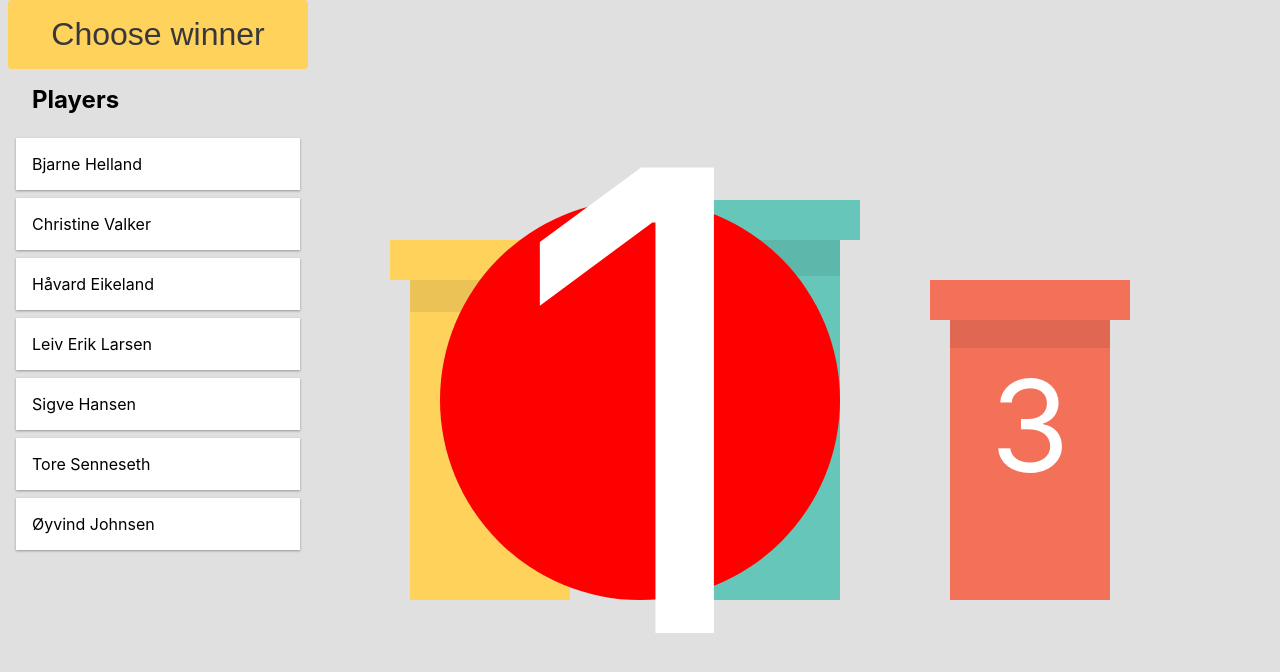
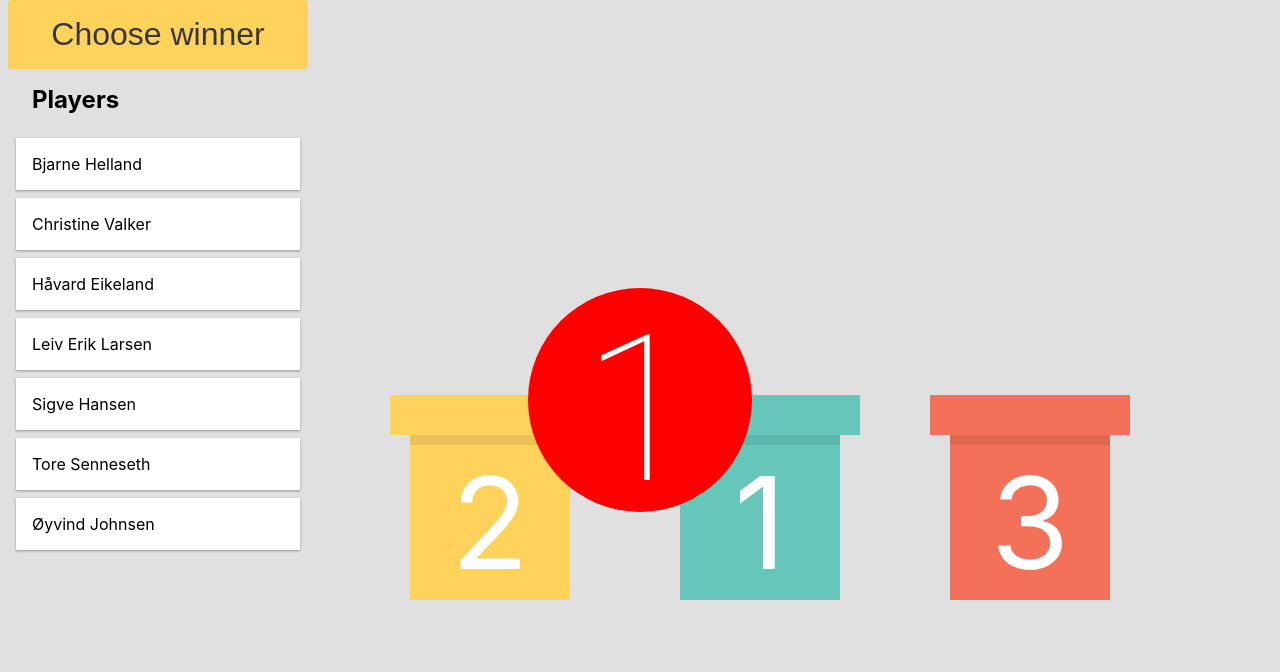
Before and after one commit to bjarnehelland/winner, a Next.js app: page / in a window 1280 px wide. Both pictures are taken after a click on the button "Choose winner". Shown: the top 672 px of the page. Built offline with nearby package versions, Linux system fonts and the light colour scheme.

Commit message:
winner icon

```diff
--- a/components/Podeum.js
+++ b/components/Podeum.js
@@ -3,13 +3,24 @@ import { motion } from "framer-motion";
 
 function Podeum({ color, height, winner }) {
   return (
+    <div>
+      {winner.name && (
+        <motion.img
+          layoutId={winner.name}
+          src="/happy.svg"
+          alt="Winner"
+          className={styles.winnerImg}
+        />
+      )}
+
       <div className={styles.podeum} style={{ height }}>
         <div className={styles.platform} style={{ background: color }}>
-        <motion.div layoutId={winner.name}>{winner.name}</motion.div>
+          <div>{winner.name}</div>
         </div>
         <div className={styles.base} style={{ background: color }}>
           <div className={styles.shadow}></div>
           {winner.position}
+        </div>
       </div>
     </div>
   );
--- a/pages/index.js
+++ b/pages/index.js
@@ -82,7 +82,18 @@ export default function Home() {
 
           {countdown > 0 && (
             <div className={styles.countdown}>
-              <div className={styles.countdownCircle}>{countdown}</div>
+              <motion.div
+                className={styles.countdownCircle}
+                animate={{ scale: [0, 1, 0] }}
+                transition={{
+                  duration: 1,
+                  ease: "easeInOut",
+                  times: [0, 0.5, 1],
+                  loop: Infinity,
+                }}
+              >
+                <div>{countdown}</div>
+              </motion.div>
             </div>
           )}
         </div>
--- a/styles/Home.module.css
+++ b/styles/Home.module.css
@@ -62,11 +62,12 @@
   background: red;
   color: white;
   border-radius: 50%;
-  width: 50vh;
-  height: 50vh;
+  width: calc(min(100vh, 100vw) - 100px);
+  height: calc(min(100vh, 100vw) - 100px);
   display: flex;
   justify-content: center;
   align-items: center;
-  font-size: 40rem;
+  font-size: clamp(1.5rem, 50vw, 60rem);
+  font-family: "Roboto Mono", monospace;
   z-index: 10;
 }
--- a/styles/globals.css
+++ b/styles/globals.css
@@ -1,3 +1,5 @@
+@import url("https://fonts.googleapis.com/css2?family=Roboto+Mono:wght@100&display=swap");
+
 html,
 body {
   padding: 0;
```
Also changed, not shown: public/happy.svg (added). Lines whose indentation alone changed are shown as unchanged.
